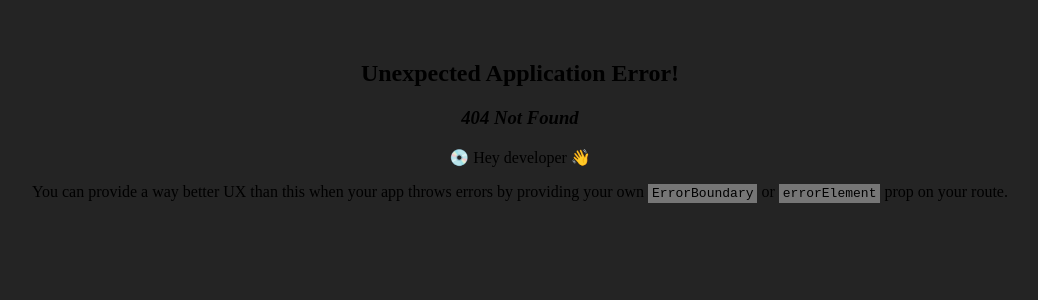
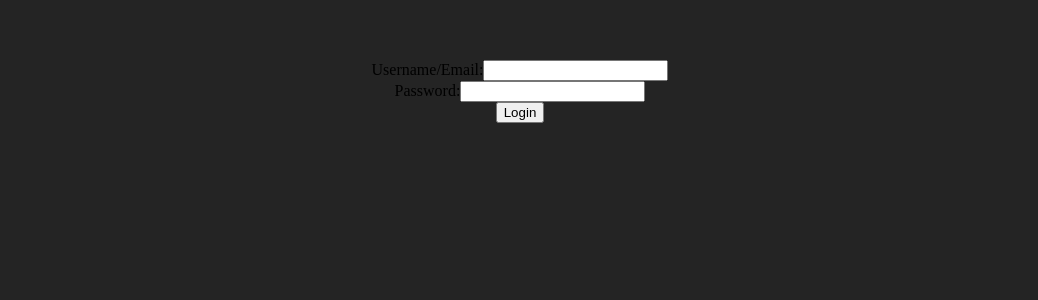
Before and after one commit to VocoPoco/pookie-tata, a React (Vite) app in the folder ReactPookies/: page /home in a window 1280 px wide. Before the commit this address had no page. Shown: the top 300 px of the page, without its empty margins (120-1158 px from the left). Built offline with nearby package versions, Linux system fonts and the light colour scheme.

Commit message:
created a basic login page

```diff
--- a/ReactPookies/src/App.tsx
+++ b/ReactPookies/src/App.tsx
@@ -1,8 +1,20 @@
+import { useState } from 'react';
 import "./App.css";
 import lolLogo from "/icons8-league-of-legends.svg";
 import NavBar from "../components/navbar";
+import LoginPage from "./user/login/login";
 
 const App = () => {
+  const [isLoggedIn, setIsLoggedIn] = useState(false);
+
+  const handleLoginSuccess = () => {
+    setIsLoggedIn(true);
+  };
+
+  if (!isLoggedIn) {
+    return <LoginPage onLogin={handleLoginSuccess} />;
+  }
+
   return (
     <div className="app-container">
       <NavBar />
```
Also changed, not shown: ReactPookies/src/main.tsx (+10 -1 lines), package.json (added, +8 -0 lines), ReactPookies/package.json (line endings or trailing spaces), 1 other file (tests, documents, lock files or other folders).
